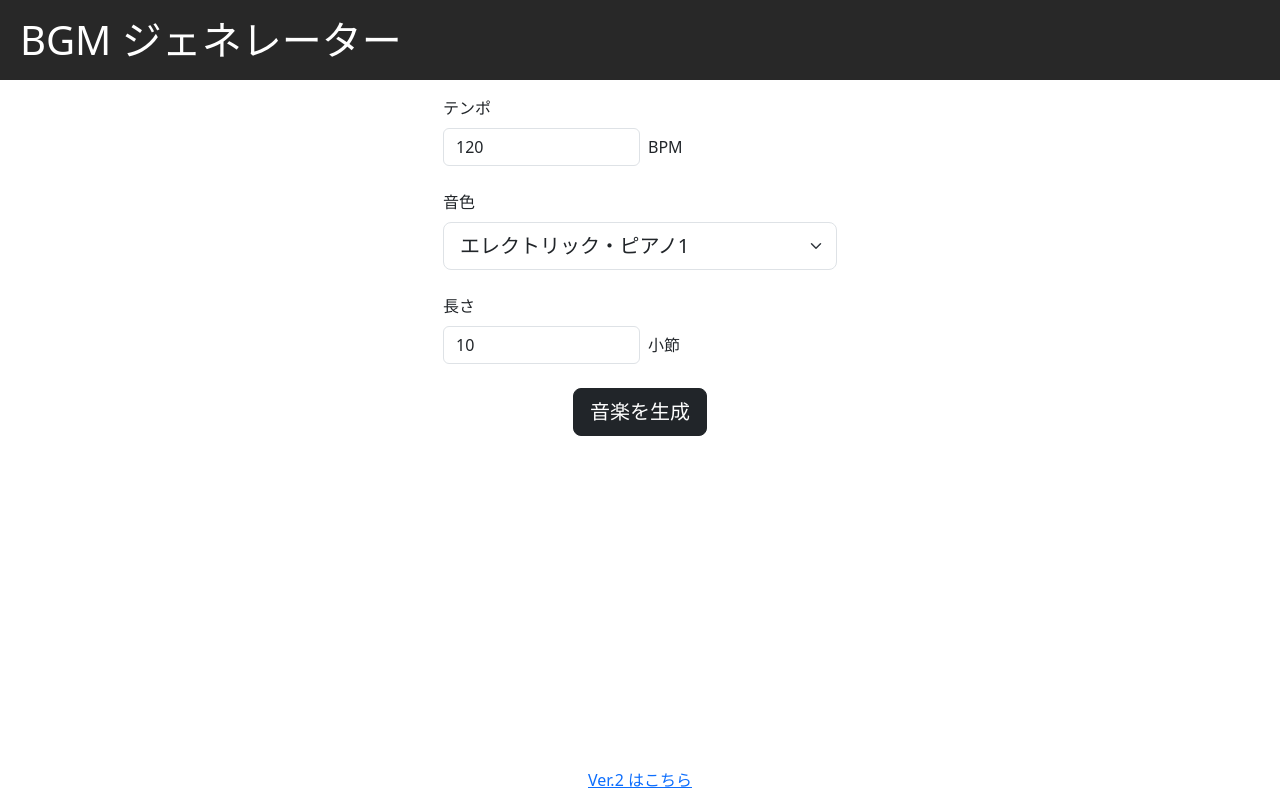
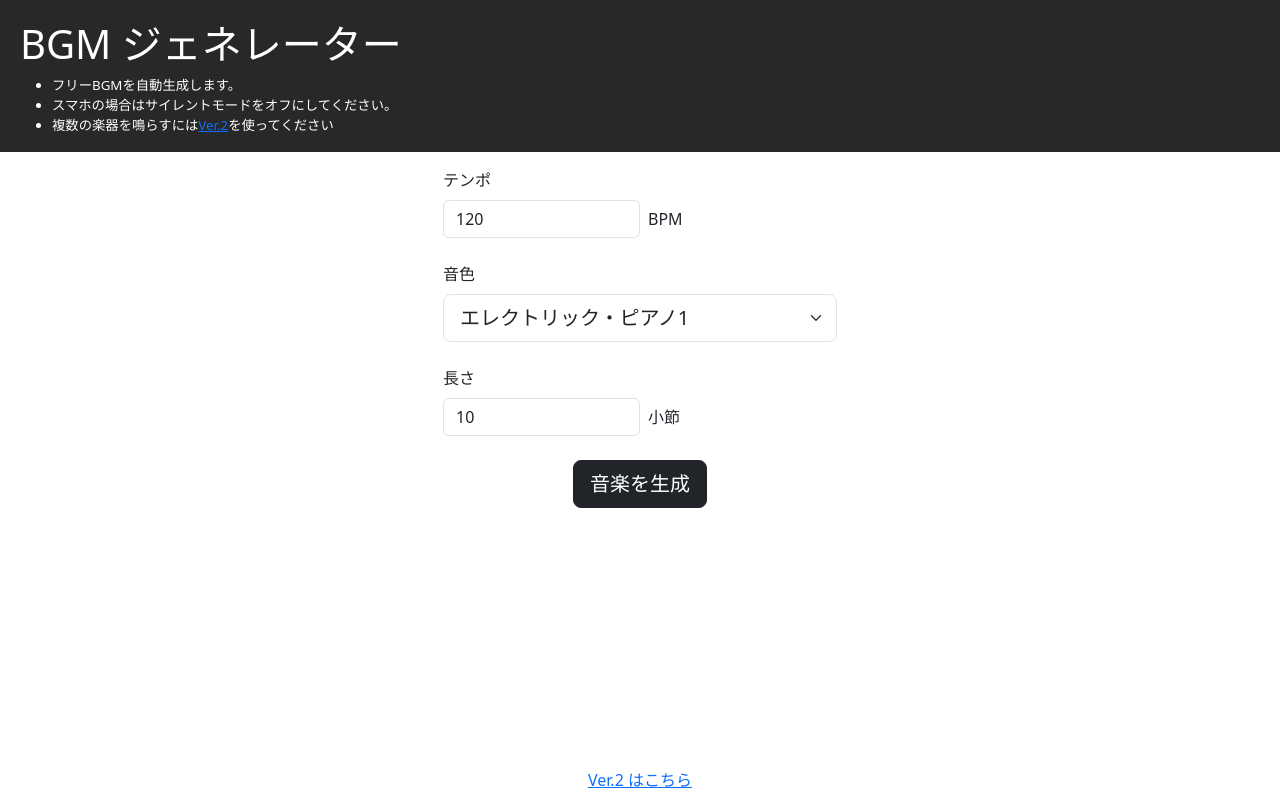
Before and after one commit to tokky1013/bgm-generator, a plain HTML site: page index.html in a window 1280 px wide. Drawn offline with Linux system fonts and the light colour scheme.

Commit message:
Update files

```diff
--- a/css/main.css
+++ b/css/main.css
@@ -3,11 +3,12 @@ body {
 }
 
 header {
-    height: 80px;
+    /* height: 80px; */
     width: 100%;
-    padding-left: 20px;
+    padding: 20px 20px 0;
     background-color: #282828;
     color: white;
-    display: flex;
-    align-items: center;
+    font-size: smaller;
+    /* display: flex;
+    align-items: center; */
 }
--- a/index.html
+++ b/index.html
@@ -11,6 +11,11 @@
 <body class="d-flex flex-column align-items-center justify-content-sm-around">
     <header>
         <h1 class="m-0">BGM ジェネレーター</h1>
+        <ul class="mt-2">
+            <li>フリーBGMを自動生成します。</li>
+            <li>スマホの場合はサイレントモードをオフにしてください。</li>
+            <li>複数の楽器を鳴らすには<a href="https://tokky1013.github.io/bgm-generator-v2/">Ver.2</a>を使ってください</li>
+        </ul>
     </header>
     <div class="mx-4">
         <div class="mt-3 mb-4">
```
